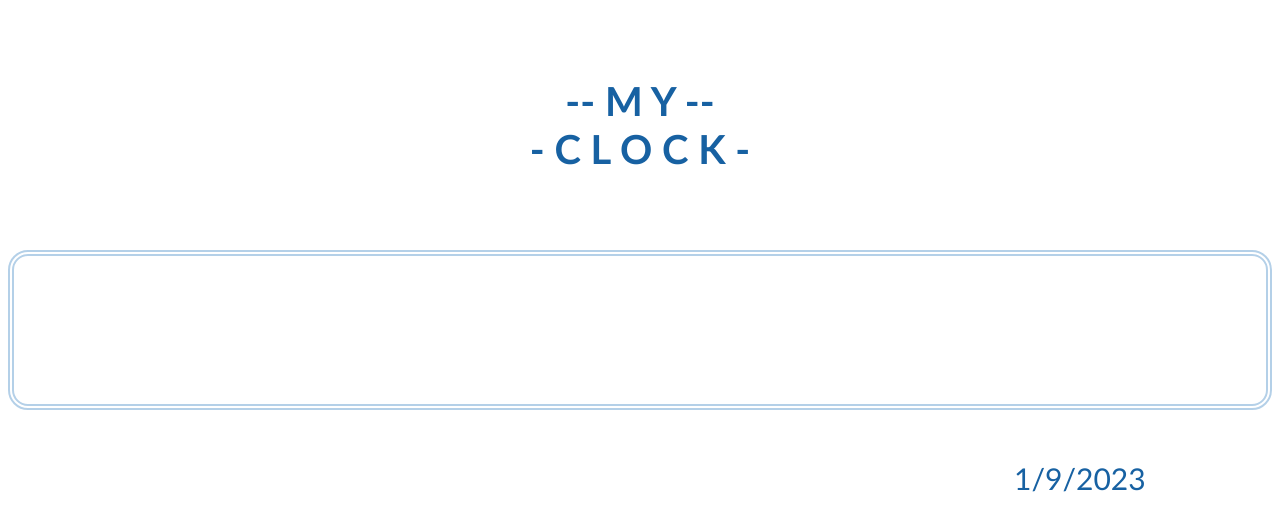
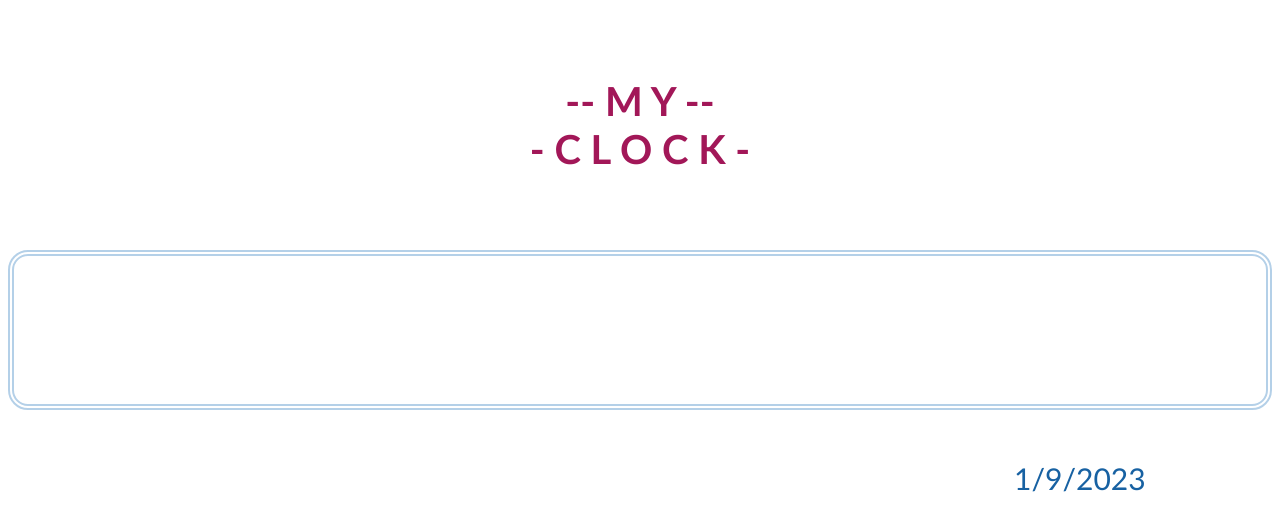
Before and after one commit to Vortex152/Vortex152.github.io, a plain HTML site: page index.html in a window 1280 px wide. Drawn offline with Linux system fonts and the light colour scheme.

Commit message:
Update index.css

```diff
--- a/index.css
+++ b/index.css
@@ -15,7 +15,7 @@ body{
 }
 .center2 {
     text-shadow: 2px 2px 5px rgb(255, 255, 255);
-    color:rgb(23, 97, 162);
+    color:rgb(162, 23, 88);
     padding: 50px 0;
     /* border: 3px solid rgb(21, 241, 223); */
     text-align: center;
```
